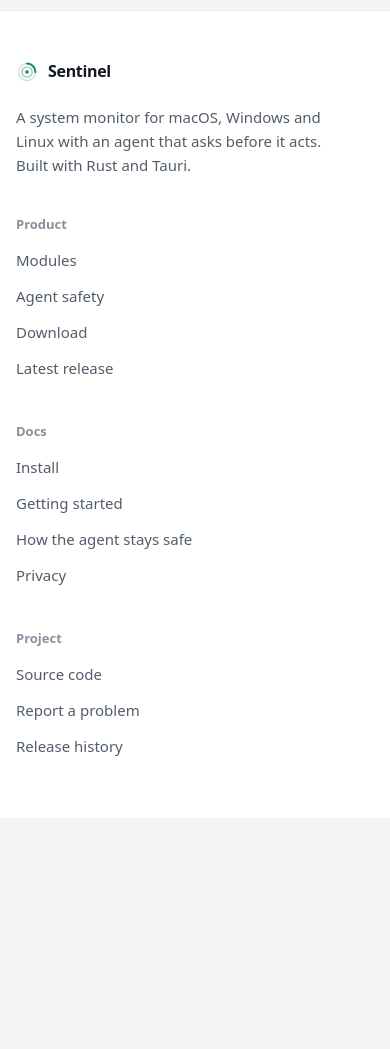
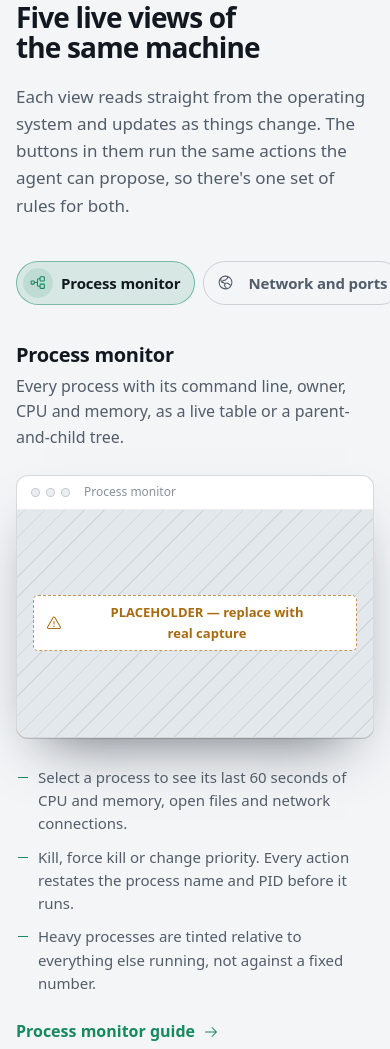
Before and after one commit to rayanjainn/sentinel, an Astro site in the folder website/: page / in a window 390 px wide. Shown: the part 1176-2225 px from the top of the page. Before the commit the page ends 1994 px from the top, so only its background shows below. Built offline with nearby package versions, Linux system fonts and the light colour scheme; Astro itself is replaced by a stand-in of ours.

Commit message:
feat(site): add module switcher with capture placeholders

```diff
--- /dev/null
+++ b/website/src/components/Modules.astro
@@ -0,0 +1,445 @@
+---
+import type { IconName } from "../lib/icons";
+import { href } from "../lib/site";
+import Capture from "./Capture.astro";
+import Icon from "./Icon.astro";
+
+interface Module {
+  id: string;
+  name: string;
+  icon: IconName;
+  summary: string;
+  points: string[];
+  shot: string;
+  doc: string;
+}
+
+const modules: Module[] = [
+  {
+    id: "processes",
+    name: "Process monitor",
+    icon: "tree-structure",
+    summary:
+      "Every process with its command line, owner, CPU and memory, as a live table or a parent-and-child tree.",
+    points: [
+      "Select a process to see its last 60 seconds of CPU and memory, open files and network connections.",
+      "Kill, force kill or change priority. Every action restates the process name and PID before it runs.",
+      "Heavy processes are tinted relative to everything else running, not against a fixed number.",
+    ],
+    shot: "Process monitor in tree view, a browser's helper processes expanded, detail drawer open with the 60-second CPU and memory graph.",
+    doc: "docs/modules/processes/",
+  },
+  {
+    id: "network",
+    name: "Network and ports",
+    icon: "globe-hemisphere-west",
+    summary:
+      "Every listening port and open connection, matched to the process that owns it and placed on a world map.",
+    points: [
+      "Connections are grouped by process, with remote hostnames resolved in the background.",
+      "Locations come from a database stored on your computer, so no lookup service sees who you talk to.",
+      "Block a remote address or a local port with a firewall rule, and remove it later from the same list.",
+    ],
+    shot: "Network view: world map with arcs from your location to remote endpoints, connections grouped by process underneath.",
+    doc: "docs/modules/network/",
+  },
+  {
+    id: "cpu-memory",
+    name: "CPU and memory",
+    icon: "cpu",
+    summary:
+      "Per-core load, memory and swap as rolling graphs, with the processes responsible listed beside them.",
+    points: [
+      "Each core gets its own live graph, with five minutes of history by default.",
+      "Memory is split into used, cached and swap, next to the processes holding the most.",
+      "Temperature and fan speed appear only where the system reports them. Missing sensors are labeled, never shown as zero.",
+    ],
+    shot: "CPU and memory view: per-core graphs across the top, stacked memory area chart and top-memory process list below.",
+    doc: "docs/modules/cpu-memory/",
+  },
+  {
+    id: "storage",
+    name: "Storage treemap",
+    icon: "squares-four",
+    summary:
+      "A zoomable map of your disk that fills in while it scans, with cleanup suggestions you choose from.",
+    points: [
+      "Click into any folder and back out with breadcrumbs, or switch to file types and the 100 largest files.",
+      "Caches, logs, old downloads and build folders are flagged as suggestions. Nothing is removed automatically.",
+      "Deleting always moves items to the Trash or Recycle Bin, so anything can be put back.",
+    ],
+    shot: "Storage treemap zoomed into the home folder mid-scan, breadcrumbs above, hover tooltip showing a folder's path, size and item count.",
+    doc: "docs/modules/storage/",
+  },
+  {
+    id: "agent",
+    name: "AI agent",
+    icon: "chat-teardrop-text",
+    summary:
+      "Ask in plain English. The agent reads live data, then proposes changes you approve one at a time.",
+    points: [
+      "Works with a local Ollama model, Ollama Cloud, Anthropic, OpenAI or Google Gemini.",
+      "API keys are checked when you add them and kept in your operating system's keychain.",
+      "A badge in the chat shows whether your requests stay on this computer or go to a provider.",
+    ],
+    shot: "Agent panel answering 'kill whatever's using port 5432': read-tool results, then one plan card waiting for approval.",
+    doc: "docs/modules/agent/",
+  },
+];
+---
+
+<section id="modules" class="modules-section" aria-labelledby="modules-title">
+  <div class="wrap">
+    <div class="modules-head">
+      <h2 id="modules-title" class="section-title">Five live views of the same machine</h2>
+      <p class="section-lede">
+        Each view reads straight from the operating system and updates as things change. The
+        buttons in them run the same actions the agent can propose, so there's one set of rules
+        for both.
+      </p>
+    </div>
+
+    <div class="modules" data-modules>
+      <div class="module-tabs" role="tablist" aria-label="Modules" aria-orientation="vertical">
+        {
+          modules.map((module, index) => (
+            <button
+              class="module-tab"
+              type="button"
+              role="tab"
+              id={`module-tab-${module.id}`}
+              aria-controls={`module-panel-${module.id}`}
+              aria-selected={index === 0 ? "true" : "false"}
+              tabindex={index === 0 ? 0 : -1}
+            >
+              <span class="module-icon">
+                <Icon name={module.icon} size={20} />
+              </span>
+              <span class="module-name">{module.name}</span>
+              <span class="module-summary">{module.summary}</span>
+            </button>
+          ))
+        }
+      </div>
+
+      <div class="module-stage">
+        {
+          modules.map((module, index) => (
+            <div
+              class="module-panel"
+              role="tabpanel"
+              id={`module-panel-${module.id}`}
+              aria-labelledby={`module-tab-${module.id}`}
+              tabindex="0"
+              hidden={index !== 0}
+            >
+              <h3 class="module-panel-title">{module.name}</h3>
+              <p class="module-panel-summary">{module.summary}</p>
+              <Capture title={module.name} shot={module.shot} />
+              <ul class="module-points">
+                {module.points.map((point) => (
+                  <li>{point}</li>
+                ))}
+              </ul>
+              <a class="arrow-link" href={href(module.doc)}>
+                {module.name} guide
+                <Icon name="arrow-right" size={16} />
+              </a>
+            </div>
+          ))
+        }
+      </div>
+    </div>
+  </div>
+</section>
+
+<noscript>
+  <style>
+    .module-panel[hidden] {
+      display: block;
+    }
+  </style>
+</noscript>
+
+<script>
+  // WAI-ARIA tabs with automatic activation: arrow keys, Home and End move between modules.
+  const root = document.querySelector<HTMLElement>("[data-modules]");
+  const tabs = Array.from(root?.querySelectorAll<HTMLButtonElement>('[role="tab"]') ?? []);
+
+  function select(tab: HTMLButtonElement, focus: boolean) {
+    for (const other of tabs) {
+      const selected = other === tab;
+      other.setAttribute("aria-selected", String(selected));
+      other.tabIndex = selected ? 0 : -1;
+      const panel = document.getElementById(other.getAttribute("aria-controls") ?? "");
+      if (panel) panel.hidden = !selected;
+    }
+    if (focus) tab.focus();
+  }
+
+  for (const [index, tab] of tabs.entries()) {
+    tab.addEventListener("click", () => select(tab, false));
+    tab.addEventListener("keydown", (event) => {
+      const last = tabs.length - 1;
+      const target =
+        event.key === "ArrowDown" || event.key === "ArrowRight"
+          ? tabs[index === last ? 0 : index + 1]
+          : event.key === "ArrowUp" || event.key === "ArrowLeft"
+            ? tabs[index === 0 ? last : index - 1]
+            : event.key === "Home"
+              ? tabs[0]
+              : event.key === "End"
+                ? tabs[last]
+                : undefined;
+      if (!target) return;
+      event.preventDefault();
+      select(target, true);
+    });
+  }
+</script>
+
+<style>
+  .modules-section {
+    padding-block: clamp(56px, 9vw, 120px);
+    border-top: 1px solid var(--line);
+  }
+
+  .modules-head {
+    display: grid;
+    grid-template-columns: minmax(0, 5fr) minmax(0, 6fr);
+    gap: 20px clamp(32px, 6vw, 96px);
+    align-items: end;
+  }
+
+  .modules {
+    display: grid;
+    grid-template-columns: minmax(0, 5fr) minmax(0, 7fr);
+    gap: clamp(32px, 5vw, 72px);
+    align-items: start;
+    margin-top: clamp(40px, 6vw, 72px);
+  }
+
+  .module-tabs {
+    display: flex;
+    flex-direction: column;
+    border-top: 1px solid var(--line);
+  }
+
+  .module-tab {
+    position: relative;
+    display: grid;
+    grid-template-columns: 40px minmax(0, 1fr);
+    gap: 2px 16px;
+    padding: 20px 12px 20px 0;
+    border: 0;
+    border-bottom: 1px solid var(--line);
+    background: transparent;
+    color: inherit;
+    font: inherit;
+    text-align: left;
+    cursor: pointer;
+  }
+
+  /* A signal line runs along the top of the selected row. */
+  .module-tab::before {
+    content: "";
+    position: absolute;
+    inset: -1px 0 auto;
+    height: 1px;
+    background: var(--signal);
+    transform: scaleX(0);
+    transform-origin: left;
+    transition: transform 0.5s var(--ease-out);
+  }
+
+  .module-tab[aria-selected="true"]::before {
+    transform: scaleX(1);
+  }
+
+  .module-tab:focus-visible {
+    outline-offset: -2px;
+    border-radius: var(--radius-control);
+  }
+
+  .module-icon {
+    grid-row: span 2;
+    display: grid;
+    place-items: center;
+    width: 40px;
+    height: 40px;
+    border: 1px solid var(--line-strong);
+    border-radius: var(--radius-panel);
+    color: var(--fg-muted);
+    transition:
+      color 0.3s var(--ease-out),
+      background-color 0.3s var(--ease-out),
+      border-color 0.3s var(--ease-out);
+  }
+
+  .module-name {
+    color: var(--fg-muted);
+    font-size: 1.0625rem;
+    font-weight: 580;
+    letter-spacing: -0.01em;
+    transition: color 0.3s var(--ease-out);
+  }
+
+  .module-summary {
+    color: var(--fg-muted);
+    font-size: 0.9375rem;
+    line-height: 1.5;
+  }
+
+  .module-tab:hover .module-name,
+  .module-tab[aria-selected="true"] .module-name {
+    color: var(--fg);
+  }
+
+  .module-tab[aria-selected="true"] .module-icon {
+    border-color: color-mix(in srgb, var(--signal) 40%, transparent);
+    background: var(--signal-wash);
+    color: var(--signal);
+  }
+
+  .module-stage {
+    position: sticky;
+    top: calc(var(--header-height) + 32px);
+  }
+
+  .module-panel:focus-visible {
+    outline-offset: 8px;
+    border-radius: var(--radius-dialog);
+  }
+
+  .module-panel-title,
+  .module-panel-summary {
+    position: absolute;
+    width: 1px;
+    height: 1px;
+    overflow: hidden;
+    clip-path: inset(50%);
+    white-space: nowrap;
+  }
+
+  .module-points {
+    display: grid;
+    gap: 10px;
+    margin: 28px 0 24px;
+    padding: 0;
+    list-style: none;
+  }
+
+  .module-points li {
+    position: relative;
+    padding-left: 22px;
+    color: var(--fg-muted);
+    font-size: 0.9375rem;
+    line-height: 1.55;
+  }
+
+  .module-points li::before {
+    content: "";
+    position: absolute;
+    left: 2px;
+    top: 0.72em;
+    width: 10px;
+    height: 1px;
+    background: var(--signal);
+  }
+
+  @media (prefers-reduced-motion: no-preference) {
+    .module-panel:not([hidden]) {
+      animation: panel-in 0.45s var(--ease-out);
+    }
+  }
+
+  @keyframes panel-in {
+    from {
+      opacity: 0;
+      transform: translateY(8px);
+    }
+  }
+
+  @media (max-width: 899px) {
+    .modules-head,
+    .modules {
+      grid-template-columns: minmax(0, 1fr);
+    }
+
+    /* Tabs become a scrollable row of chips; the panel carries the description. */
+    .module-tabs {
+      flex-direction: row;
+      gap: 8px;
+      margin-inline: calc(-1 * var(--gutter));
+      padding: 2px var(--gutter) 6px;
+      overflow-x: auto;
+      border-top: 0;
+      scrollbar-width: none;
+    }
+
+    .module-tab {
+      flex: none;
+      grid-template-columns: auto auto;
+      align-items: center;
+      gap: 8px;
+      padding: 6px 14px 6px 6px;
+      border: 1px solid var(--line-strong);
+      border-radius: 999px;
+    }
+
+    .module-tab::before {
+      display: none;
+    }
+
+    .module-tab[aria-selected="true"] {
+      border-color: color-mix(in srgb, var(--signal) 50%, transparent);
+      background: var(--signal-wash);
+    }
+
+    .module-icon {
+      grid-row: auto;
+      width: 30px;
+      height: 30px;
+      border: 0;
+      border-radius: 50%;
+    }
+
+    .module-icon :global(svg) {
+      width: 17px;
+      height: 17px;
+    }
+
+    .module-name {
+      font-size: 0.9375rem;
+      white-space: nowrap;
+    }
+
+    .module-summary {
+      display: none;
+    }
+
+    .module-stage {
+      position: static;
+    }
+
+    .module-panel-title,
+    .module-panel-summary {
+      position: static;
+      width: auto;
+      height: auto;
+      overflow: visible;
+      clip-path: none;
+      white-space: normal;
+    }
+
+    .module-panel-title {
+      font-size: 1.25rem;
+      letter-spacing: -0.015em;
+    }
+
+    .module-panel-summary {
+      margin: 8px 0 24px;
+      color: var(--fg-muted);
+    }
+  }
+</style>
--- a/website/src/pages/index.astro
+++ b/website/src/pages/index.astro
@@ -1,5 +1,6 @@
 ---
 import Hero from "../components/Hero.astro";
+import Modules from "../components/Modules.astro";
 import Base from "../layouts/Base.astro";
 ---
 
@@ -8,4 +9,5 @@ import Base from "../layouts/Base.astro";
   description="Live processes, ports, CPU, memory and storage for macOS, Windows and Linux, with an AI agent that proposes every action for your approval."
 >
   <Hero />
+  <Modules />
 </Base>
--- a/website/src/styles/global.css
+++ b/website/src/styles/global.css
@@ -54,6 +54,11 @@ body {
 
 main {
   flex: 1;
+}
+
+/* Component classes set display; `hidden` must still win. */
+[hidden] {
+  display: none !important;
 }
 
 main:focus {
```
